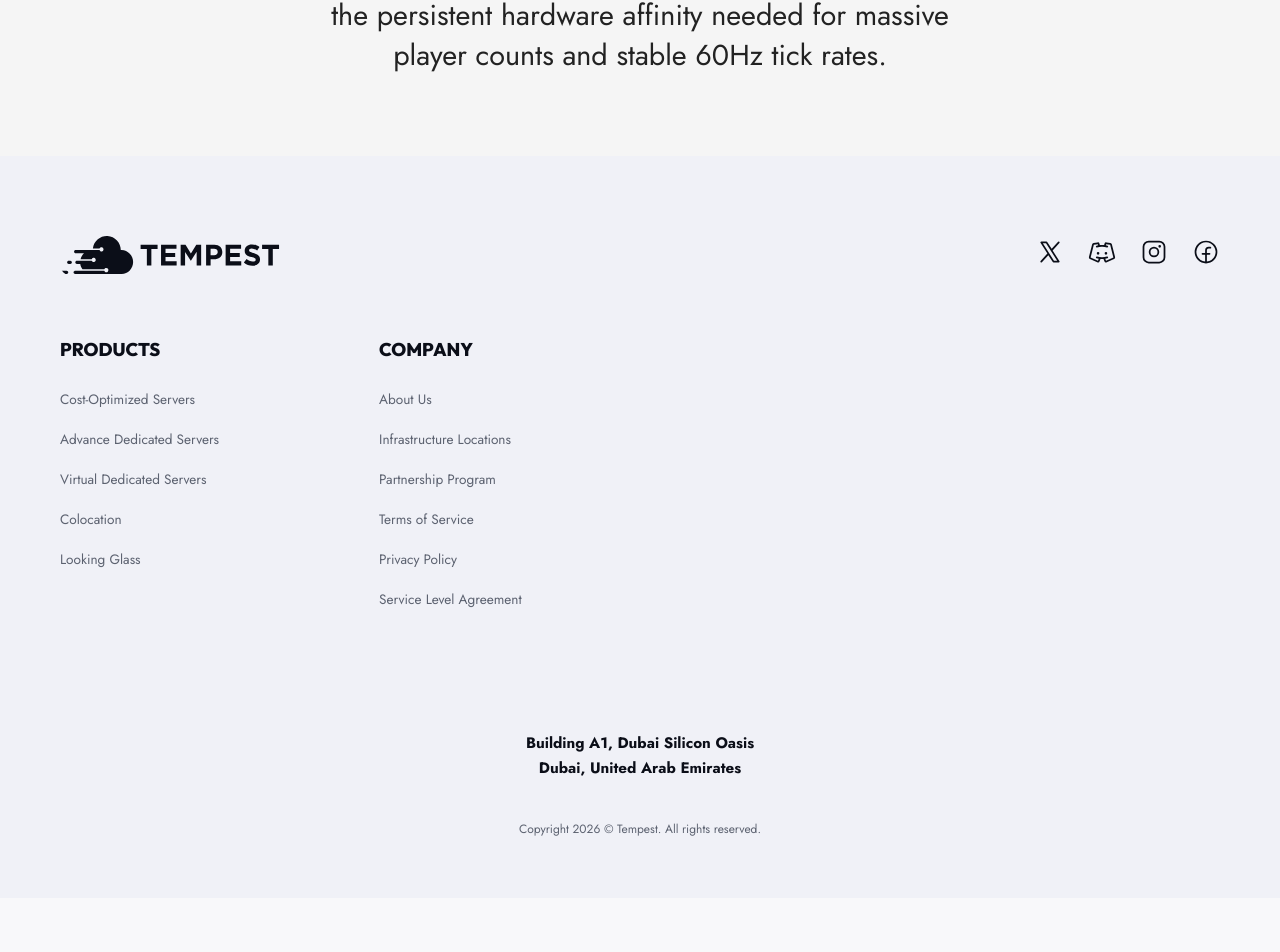
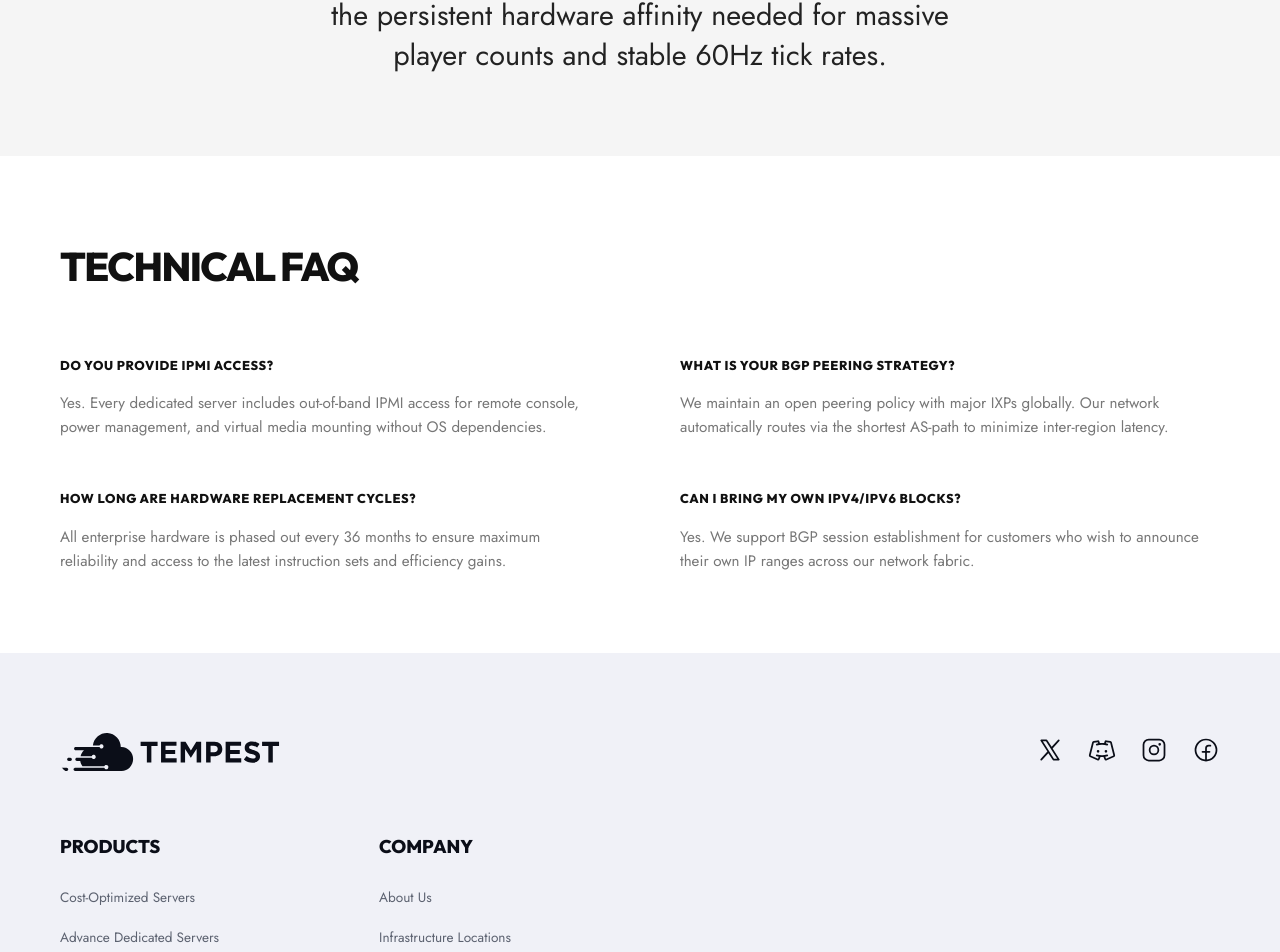
Before and after one commit to souiiii/Bytenia, a React (Vite) app: page /servers/hytale in a window 1280 px wide. Shown: the part 2723-3675 px from the top of the page. Before the commit the page ends 3621 px from the top, so only its background shows below. Built offline with nearby package versions, Linux system fonts and the light colour scheme; what react-world-flags would draw is missing.

Commit message:
feat: implement and integrate HytaleTechnicalFAQ component into the Hytale servers page

```diff
--- /dev/null
+++ b/src/components/HytaleTechnicalFAQ/HytaleTechnicalFAQ.css
@@ -0,0 +1,56 @@
+.hytale-tech-faq-section {
+  padding: 80px 0;
+  background-color: #ffffff;
+}
+
+.hytale-tech-faq-title {
+  font-size: 2.5rem;
+  font-weight: 900;
+  color: #111;
+  text-transform: uppercase;
+  letter-spacing: -0.04em;
+  margin: 0 0 60px 0;
+}
+
+.hytale-tech-faq-grid {
+  display: grid;
+  grid-template-columns: 1fr 1fr;
+  row-gap: 50px;
+  column-gap: 80px;
+}
+
+.hytale-tech-faq-block {
+  display: flex;
+  flex-direction: column;
+}
+
+.hytale-tech-faq-q {
+  font-size: 0.8rem;
+  font-weight: 800;
+  color: #111;
+  text-transform: uppercase;
+  margin: 0 0 16px 0;
+  letter-spacing: 0.05em;
+}
+
+.hytale-tech-faq-a {
+  font-size: 0.95rem;
+  color: #777;
+  line-height: 1.6;
+  margin: 0;
+}
+
+/* Responsive Constraints */
+@media (max-width: 992px) {
+  .hytale-tech-faq-grid {
+    grid-template-columns: 1fr;
+    gap: 40px;
+  }
+}
+
+@media (max-width: 768px) {
+  .hytale-tech-faq-title {
+    font-size: 2.2rem;
+    margin-bottom: 40px;
+  }
+}
--- /dev/null
+++ b/src/components/HytaleTechnicalFAQ/HytaleTechnicalFAQ.jsx
@@ -0,0 +1,44 @@
+import React from 'react';
+import './HytaleTechnicalFAQ.css';
+
+const HytaleTechnicalFAQ = () => {
+  return (
+    <section className="hytale-tech-faq-section">
+      <div className="container">
+        <h2 className="hytale-tech-faq-title">TECHNICAL FAQ</h2>
+
+        <div className="hytale-tech-faq-grid">
+          <div className="hytale-tech-faq-block">
+            <h4 className="hytale-tech-faq-q">DO YOU PROVIDE IPMI ACCESS?</h4>
+            <p className="hytale-tech-faq-a">
+              Yes. Every dedicated server includes out-of-band IPMI access for remote console, power management, and virtual media mounting without OS dependencies.
+            </p>
+          </div>
+
+          <div className="hytale-tech-faq-block">
+            <h4 className="hytale-tech-faq-q">WHAT IS YOUR BGP PEERING STRATEGY?</h4>
+            <p className="hytale-tech-faq-a">
+              We maintain an open peering policy with major IXPs globally. Our network automatically routes via the shortest AS-path to minimize inter-region latency.
+            </p>
+          </div>
+
+          <div className="hytale-tech-faq-block">
+            <h4 className="hytale-tech-faq-q">HOW LONG ARE HARDWARE REPLACEMENT CYCLES?</h4>
+            <p className="hytale-tech-faq-a">
+              All enterprise hardware is phased out every 36 months to ensure maximum reliability and access to the latest instruction sets and efficiency gains.
+            </p>
+          </div>
+
+          <div className="hytale-tech-faq-block">
+            <h4 className="hytale-tech-faq-q">CAN I BRING MY OWN IPV4/IPV6 BLOCKS?</h4>
+            <p className="hytale-tech-faq-a">
+              Yes. We support BGP session establishment for customers who wish to announce their own IP ranges across our network fabric.
+            </p>
+          </div>
+        </div>
+      </div>
+    </section>
+  );
+};
+
+export default HytaleTechnicalFAQ;
--- a/src/pages/HytaleServersPage.jsx
+++ b/src/pages/HytaleServersPage.jsx
@@ -4,6 +4,7 @@ import HytaleReliability from "../components/HytaleReliability/HytaleReliability
 import HytaleInstanceTiers from "../components/HytaleInstanceTiers/HytaleInstanceTiers";
 import HytaleControl from "../components/HytaleControl/HytaleControl";
 import HytaleAdvantage from "../components/HytaleAdvantage/HytaleAdvantage";
+import HytaleTechnicalFAQ from "../components/HytaleTechnicalFAQ/HytaleTechnicalFAQ";
 
 const HytaleServersPage = () => {
   return (
@@ -13,6 +14,7 @@ const HytaleServersPage = () => {
       <HytaleInstanceTiers />
       <HytaleControl />
       <HytaleAdvantage />
+      <HytaleTechnicalFAQ />
     </>
   );
 };
```
